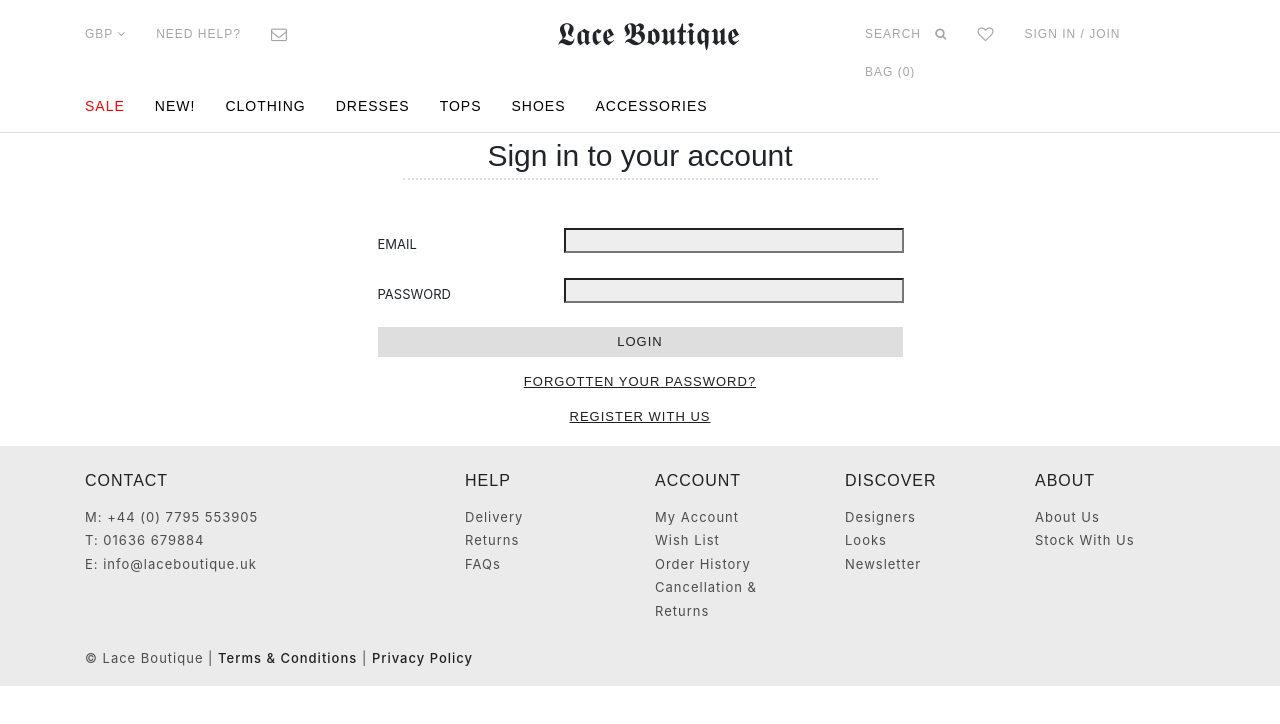
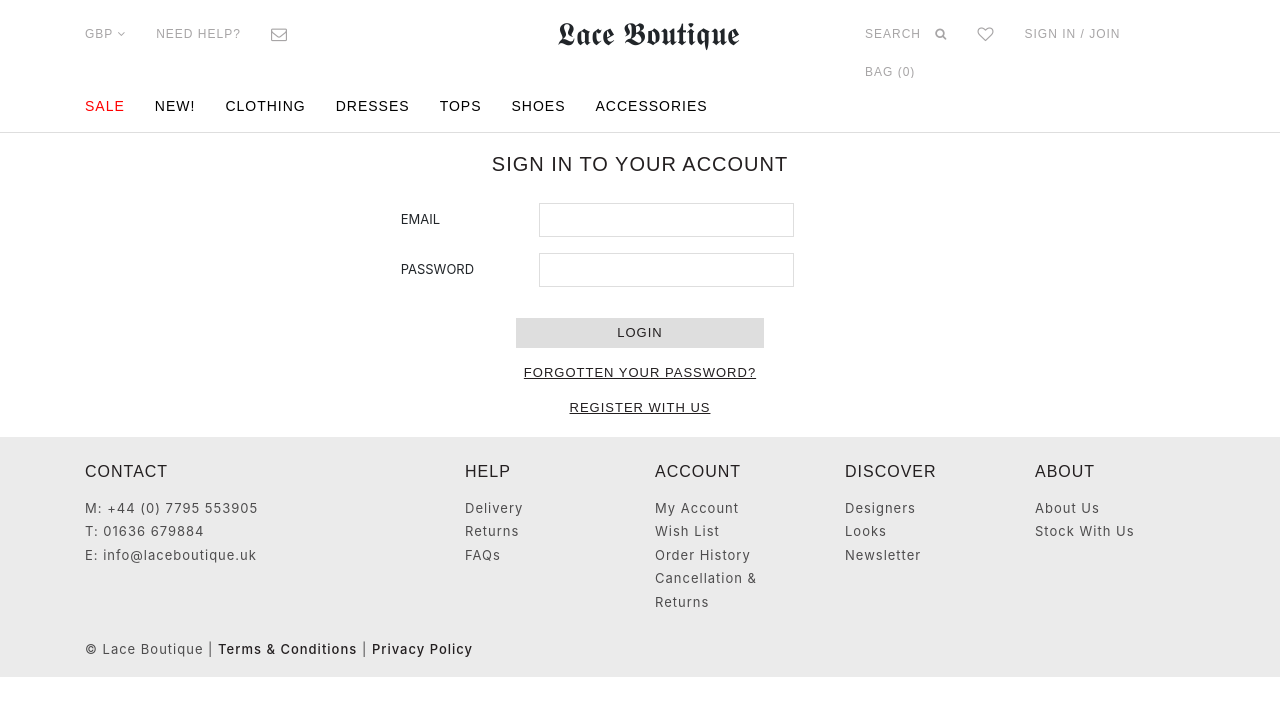
Before and after one commit to AlexJ96/lace-boutique-web, an Angular app: page /account/login in a window 1280 px wide. Shown: the top 724 px of the page. Built offline with nearby package versions, Linux system fonts and the light colour scheme; no server answers; a web font is replaced by a local one.

Commit message:
Navbar Links for Accounts Changes to Login/Reg Pages Updates to Api Service

```diff
--- a/src/app/app.component.ts
+++ b/src/app/app.component.ts
@@ -1,4 +1,4 @@
-import { Component, OnInit } from '@angular/core';
+import { Component } from '@angular/core';
 
 @Component({
   selector: 'app-root',
--- a/src/app/components/account/login/login.component.css
+++ b/src/app/components/account/login/login.component.css
@@ -1,28 +1,15 @@
-.items-container {
-    border: 2px solid #dedede;
-    width: 100%;
-    height: 400px;
+input {
+    width: 75%;
 }
-
-
-.input-text {
-    background-color: #eeeeee;
-    height: 25px;
-    margin-left: 1px;
-    margin-right: 1px;
-    width:100%;
-}
-
-.input-text:hover {
-    background-color: #87898c;
-}
-
 
 .title {
     font-family: 'FuturaPTBook', sans-serif;
+    color: #231f20;
+    font-weight: 500;
+    text-transform: uppercase;
+    letter-spacing: 1px;
+    font-size: 20px;
     text-align: center;
-    font-size: 30px;
-    border-bottom: 2px dotted #dedede;
 }
 
 .form-label {
--- a/src/app/components/account/login/login.component.html
+++ b/src/app/components/account/login/login.component.html
@@ -1,40 +1,41 @@
-
 <div class="container">
-    <div class = "row mb-5">
+    <div class="row mb-2 mt-3">
         <div class="title col-5 center-block">
-            Sign in to your account
+            <p>Sign in to your account</p>
         </div>
     </div>
-
-    <div></div>
     <form #f="ngForm">
 
         <div class="center-block col-6">
-            <div class="form-group row">
-                <label for="email" class="col-4 col-form-label form-label">Email</label>
+            <div class="form-group row justify-content-center">
+                <label for="email" class="col-3 col-form-label form-label">Email</label>
                 <div class="col-8">
-                    <input class="input-text" type="email" value="" id="email" name="email" #ctrl="ngModel" [(ngModel)]="login.email" required>
+                    <input type="email" value="" id="email" name="email" #ctrl="ngModel" [(ngModel)]="login.email" required>
                 </div>
             </div>
 
-            <div class="form-group row">
-                <label for="password" class="col-4 col-form-label form-label">Password</label>
+            <div class="form-group row justify-content-center">
+                <label for="password" class="col-3 col-form-label form-label">Password</label>
                 <div class="col-8">
-                    <input class="input-text" type="password" value="" id="password" name="password" [(ngModel)]="login.password" required>
+                    <input type="password" value="" id="password" name="password" [(ngModel)]="login.password" required>
                 </div>
             </div>
 
-            <div class="add-item" style="text-align: center;" (click)="login(f)">
-                <span class="item-name">
-                    Login
-                </span>
+            <div class="row justify-content-center">
+                <div class="col-6">
+                    <div class="add-item" style="text-align: center;" (click)="login(f)">
+                        <span class="item-name">
+                            Login
+                        </span>
+                    </div>
+                </div>
             </div>
 
-            <div class="row">
-                <a class="item-name form-label center-block"  style="margin-top: 15px; cursor:pointer; text-decoration: underline;" [routerLink]="['/account/passwordReset']">Forgotten your password?</a>
+            <div class="row justify-content-center">
+                <a class="item-name form-label center-block" style="margin-top: 15px; cursor:pointer; text-decoration: underline;" [routerLink]="['/account/passwordReset']">Forgotten your password?</a>
             </div>
-            <div class="row">
-                <a class="item-name form-label center-block"  style="margin-top: 15px; cursor:pointer; text-decoration: underline;" [routerLink]="['/account/register']">Register with us</a>
+            <div class="row justify-content-center">
+                <a class="item-name form-label center-block" style="margin-top: 15px; cursor:pointer; text-decoration: underline;" [routerLink]="['/account/register']">Register with us</a>
             </div>
         </div>
     </form>
--- a/src/app/components/account/register/registration.component.css
+++ b/src/app/components/account/register/registration.component.css
@@ -4,25 +4,18 @@
     height: 400px;
 }
 
-
-.input-text {
-    background-color: #eeeeee;
-    height: 25px;
-    margin-left: 1px;
-    margin-right: 1px;
-    width:100%;
+.reg-input {
+    width: 75%;
 }
-
-.input-text:hover {
-    background-color: #87898c;
-}
-
 
 .title {
     font-family: 'FuturaPTBook', sans-serif;
+    color: #231f20;
+    font-weight: 500;
+    text-transform: uppercase;
+    letter-spacing: 1px;
+    font-size: 20px;
     text-align: center;
-    font-size: 30px;
-    border-bottom: 2px dotted #dedede;
 }
 
 .form-label {
@@ -35,14 +28,3 @@
     text-transform: uppercase;
     background-color: #87898c;
 }
-
-.size-select, .amount-select {
-    background-color: #a6a6a6bf;
-    text-align: center;
-    color: white;
-    /*height: 25px;*/
-}
-
-.size-select:hover, .amount-select:hover {
-    background-color: #a6a6a6;
-}
--- a/src/app/components/account/register/registration.component.ts
+++ b/src/app/components/account/register/registration.component.ts
@@ -10,18 +10,14 @@
     styleUrls: ['./registration.component.css']
 })
 
-export class RegistrationComponent implements OnInit {
+export class RegistrationComponent {
+
     constructor(private api: ApiService) {}
-    async ngOnInit() {
-        let token = await  this.api.get("token/request-token");
-        localStorage.setItem("lbt", token);
-    }
 
     async register(f){
         let data = f.value;
         let res = await this.api.post("account/register", data);
         console.log(res);
-
     }
 
 }
--- a/src/app/components/reusable/nav-bar/nav-bar.component.html
+++ b/src/app/components/reusable/nav-bar/nav-bar.component.html
@@ -15,7 +15,7 @@
                     </ul>
                 </div>
                 <div class="col-3">
-                    <h2>𝕷𝖆𝖈𝖊 𝕭𝖔𝖚𝖙𝖎𝖖𝖚𝖊</h2>
+                    <h2 style="cursor:pointer;" [routerLink]="['']">𝕷𝖆𝖈𝖊 𝕭𝖔𝖚𝖙𝖎𝖖𝖚𝖊</h2>
                     <!-- <img src="../../../../assets/lblogo.png"/> -->
                 </div>
                 <div class="col-4">
@@ -25,11 +25,11 @@
                                 <i class="fa fa-search" style="font-weight: 300; margin-left: 10px;"></i>
                             </span>
                         </li>
-                        <li id="love" (mouseenter)="mouseEnterLoved()" (mouseleave)="mouseLeaveLoved()">
+                        <li id="love" [routerLink]="['/account/wishlist']" (mouseenter)="mouseEnterLoved()" (mouseleave)="mouseLeaveLoved()">
                             <i class="fa fa-heart-o fa-lg"></i>
                         </li>
-                        <li id="help">sign in / join</li>
-                        <li id="news-letter" (mouseenter)="mouseEnterBag()" (mouseleave)="mouseLeaveBag()">bag (0)</li>
+                        <li id="help" [routerLink]="['/account/login']">sign in / join</li>
+                        <li id="news-letter" [routerLink]="['/account/cart']" (mouseenter)="mouseEnterBag()" (mouseleave)="mouseLeaveBag()">bag (0)</li>
                     </ul>
                 </div>
             </div>
@@ -66,11 +66,11 @@
                         <i class="fa fa-search" style="font-weight: 300; margin-left: 10px;"></i>
                     </span>
                 </li>
-                <li id="love" (click)="toggleLovedItems();" (mouseenter)="mouseEnterLoved()" (mouseleave)="mouseLeaveLoved()">
+                <li id="love" [routerLink]="['/account/wishlist']" (click)="toggleLovedItems();" (mouseenter)="mouseEnterLoved()" (mouseleave)="mouseLeaveLoved()">
                     <i class="fa fa-heart-o fa-lg"></i>
                 </li>
-                <li id="help">sign in / join</li>
-                <li id="news-letter" (click)="toggleBagItems();" (mouseenter)="mouseEnterBag()" (mouseleave)="mouseLeaveBag()">bag (0)</li>
+                <li id="help" [routerLink]="['/account/login']">sign in / join</li>
+                <li id="news-letter" [routerLink]="['/account/cart']" (click)="toggleBagItems();" (mouseenter)="mouseEnterBag()" (mouseleave)="mouseLeaveBag()">bag (0)</li>
             </ul>
         </div>
     </div>
--- a/src/app/services/api.service.ts
+++ b/src/app/services/api.service.ts
@@ -8,11 +8,14 @@
 
     constructor(private http: HttpClient) { }
 
-    post(endpoint: String, body: any = {}) {
-        console.log(localStorage.getItem("lbt"));
+    async post(endpoint: String, body: any = {}) {
+        let token = this.getToken();
+        if (token == null || token == undefined)
+            token = await this.requestNewToken();
         return new Promise<any>(resolve => {
             this.http.post<any>(this.apiUrl + endpoint, JSON.stringify(body), {
-                headers: new HttpHeaders().append('LBT', 'LBTokenBearer ' + localStorage.getItem("lbt"))}).subscribe(
+                headers: new HttpHeaders().append('LBT', 'LBTokenBearer ' + token)
+            }).subscribe(
                 response => {
                     //this.handleApiResponse(response, surpressErrors);
                     resolve(response);
@@ -56,7 +59,17 @@
             observe: "response" as 'response',
             headers: new HttpHeaders()
                 .set("Content-Type", "application/json; charset=utf-8")
-                .set("Authorization", "Bearer " +localStorage.getItem("lbt"))
+                .set("Authorization", "Bearer " + this.getToken())
         };
     }
+
+    getToken() {
+        return localStorage.getItem("lbt");
     }
+
+    async requestNewToken() {
+        let token = await this.get("token/request-token");
+        localStorage.setItem("lbt", token);
+        return token;
+    }
+}
--- a/src/styles.css
+++ b/src/styles.css
@@ -7,6 +7,10 @@
 @font-face {
     font-family: "FuturaPTBook";
     src: url("resources/FuturaPTMedium.otf");
+}
+
+*:focus {
+    outline: none;
 }
 
 h4 {
@@ -185,5 +189,27 @@
 }
 
 .add-item:hover {
+    opacity: 0.8;
+}
+
+input {
+    border: 1px solid #dedede;
+    padding-left: 5px;
+    line-height: 30px;
+    cursor: pointer;
+    position: relative;
+    font-family: 'FuturaPTBook', sans-serif;
+    color: #231f20;
+    font-weight: 500;
+    letter-spacing: 1px;
+    font-size: 13px;
+}
+
+input:hover {
     background-color: #dedede;
 }
+
+input:focus {
+    outline: none;
+    border: 1px solid #dedede;
+}
```
Also changed, not shown: src/app/components/account/register/registration.component.html (+7 -17 lines). Lines whose indentation alone changed are shown as unchanged.
